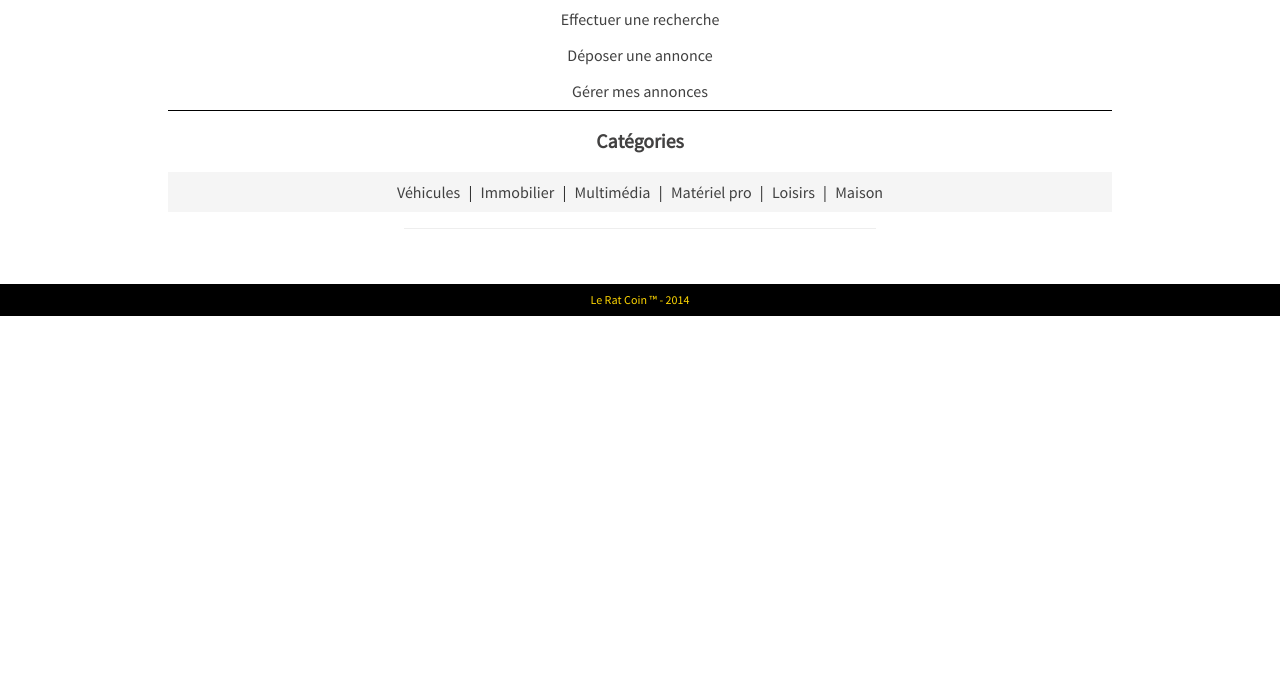
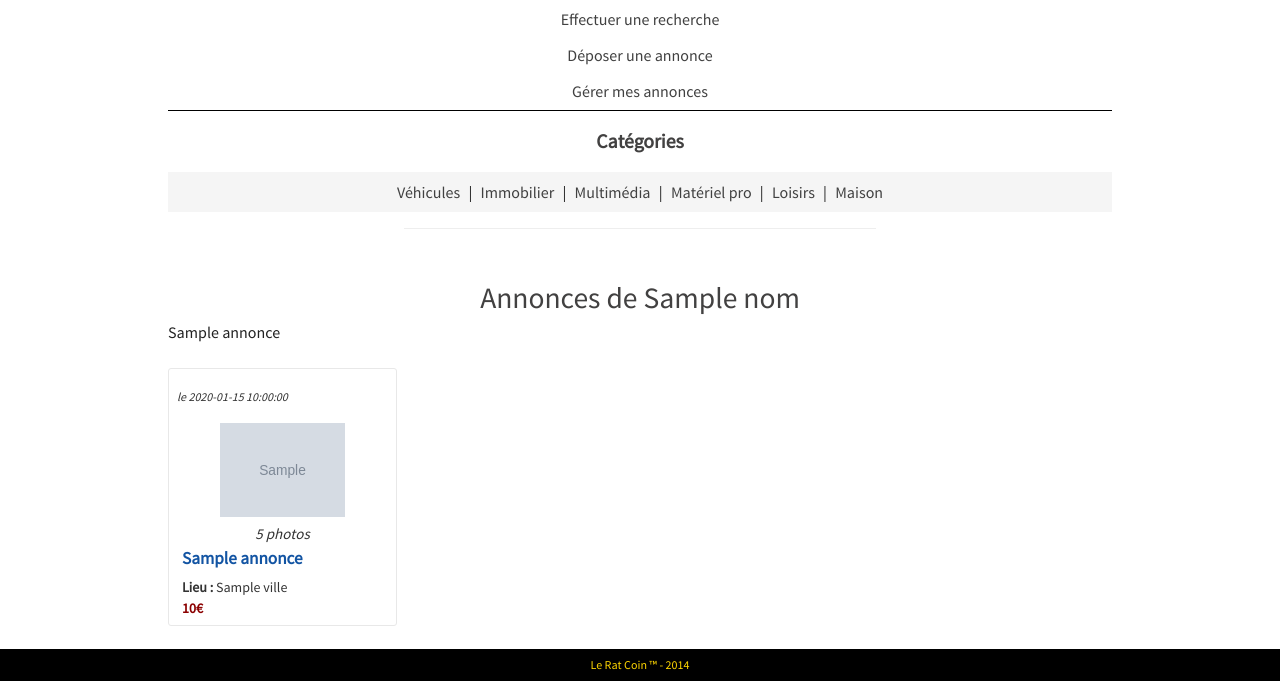
Before and after one commit to Outpox/racoin-php, a PHP site: template template/annonceur.html.twig in a window 1280 px wide. Shown: the part 125-806 px from the top of the page. Before the commit the page ends 441 px from the top, so only its background shows below. Run offline with PHP 8.4, Linux system fonts and the light colour scheme; the template is opened without the code that fills it: most values are stand-ins (such as "Sample title", 1, 10 or a date in 2020); grey boxes marked "Sample" are stand-in pictures; some libraries are stand-ins or nearby versions.

Commit message:
progress on view annonceur

```diff
--- a/template/annonceur.html.twig
+++ b/template/annonceur.html.twig
@@ -5,5 +5,38 @@
 {% endblock %}
 
 {% block content %}
+    <div class="row">
+        <div class="columns align-center">
+            <h2>Annonces de {{ nom.nom_annonceur }}</h2>
+        </div>
+    </div>
+    <div class="row">
+        {% for a in annonces %}
+            {{ a }} <br/><br/>
+            <div class="columns md-3">
+                <article class="item">
+                    <a href="{{ chemin }}/item/{{ a.id_annonce }}">
+                        <div class="row">
+                            <p><em>le {{ a.date }}</em></p>
+                        </div>
+                        <div class="row">
+                            <div class="item-img">
+                                <img src="{{ a.url_photo }}" alt=""/>
+
+                                <p class="align-center">5 photos</p>
+                            </div>
+                            <div class="item-infos">
+                                <h5>{{ a.titre }}</h5>
+
+                                <p><b>Lieu :</b> {{ a.ville }}</p>
+
+                                <p><span class="price">{{ a.prix }}€ </span></p>
+                            </div>
+                        </div>
+                    </a>
+                </article>
+            </div>
+        {% endfor %}
+    </div>
 
 {% endblock %}
```
Also changed, not shown: controller/viewAnnonceur.php (+7 -2 lines).
